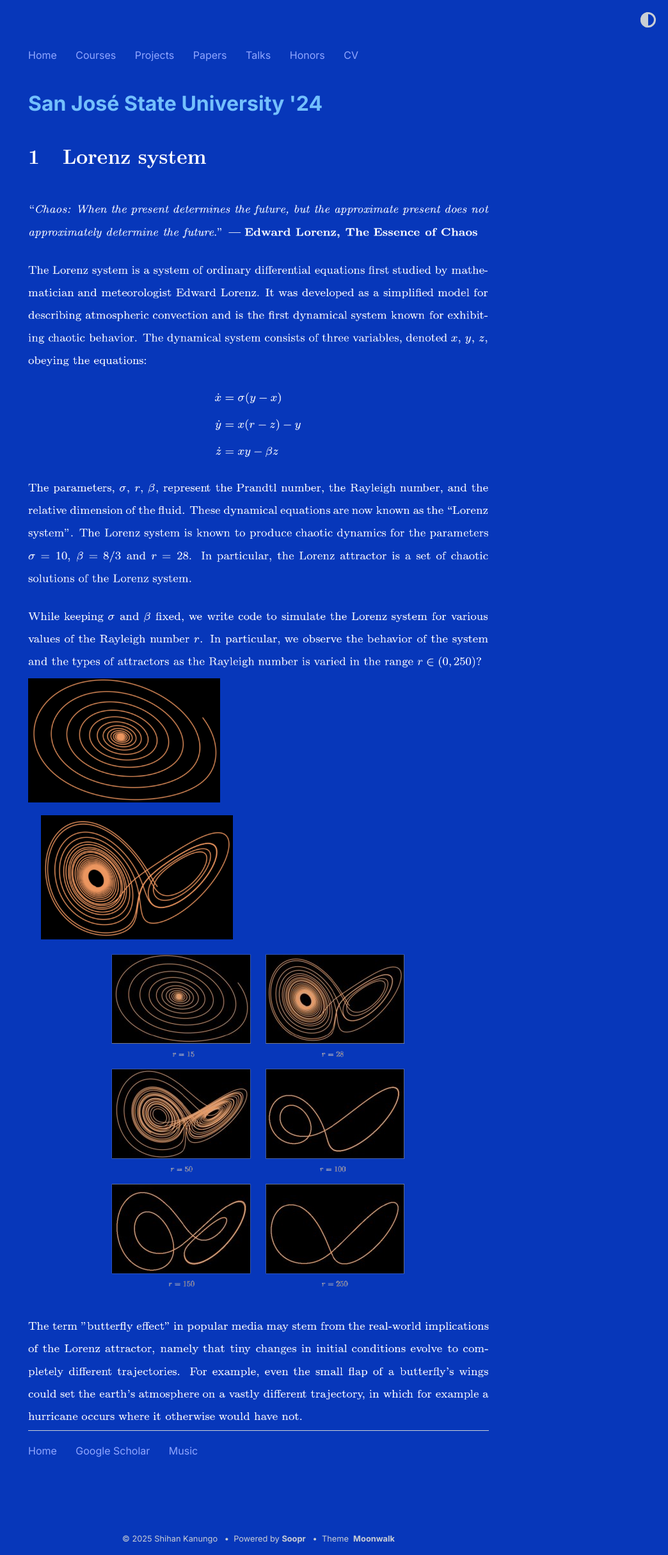
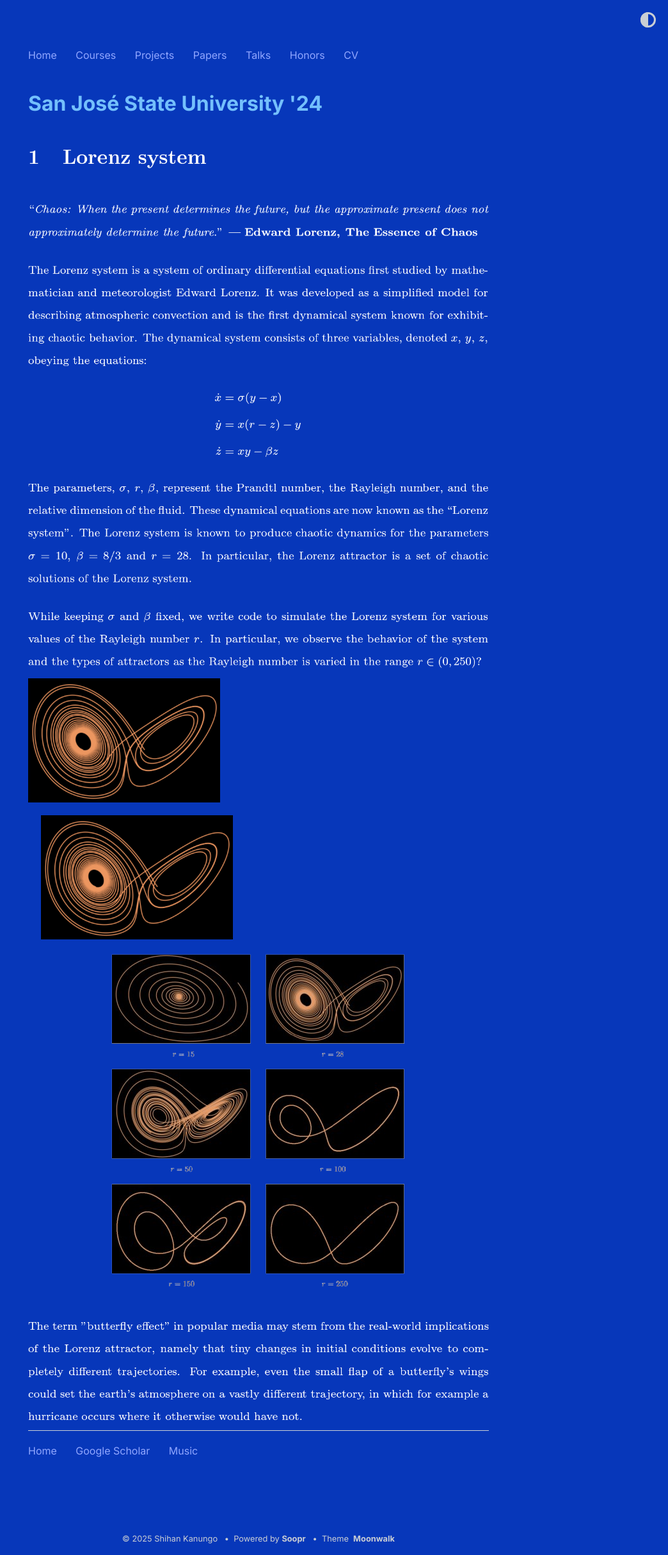
Before and after one commit to shihankanungo/shihankanungo.github.io, a Jekyll site: the page built from dyn-sys.md, in a window 1280 px wide. Shown: the whole page at 64% size, without its empty margins (236-1280 px from the left). Built offline with Jekyll 4.4.1, drawn with Linux system fonts in a browser that asks for light colours.

Commit message:
Update dyn-sys.md

```diff
--- a/dyn-sys.md
+++ b/dyn-sys.md
@@ -6,7 +6,7 @@
 
 ![Lorenz system intro](lorenz-1.png)
 
-<img src="lorenz_r15.png" style="width:300px;margin: 0px 0px 20px 0px;"><img src="lorenz_r28.png" style="width:300px;margin: 0px 0px 0px 20px;">
+<img src="lorenz_r28.png" style="width:300px;margin: 0px 0px 20px 0px;"><img src="lorenz_r28.png" style="width:300px;margin: 0px 0px 0px 20px;">
 
 
 ![plots](lorenz.png)
```
